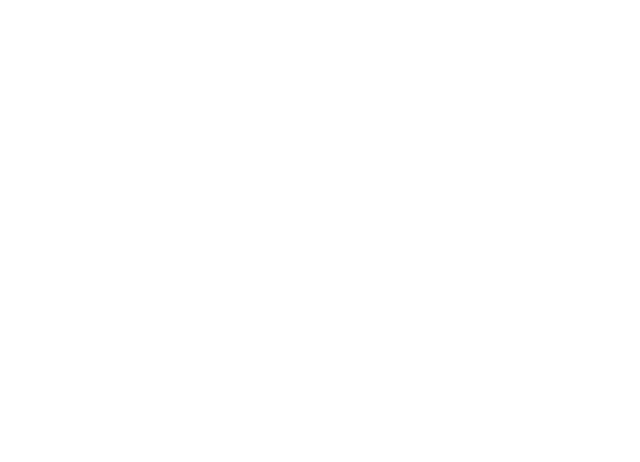
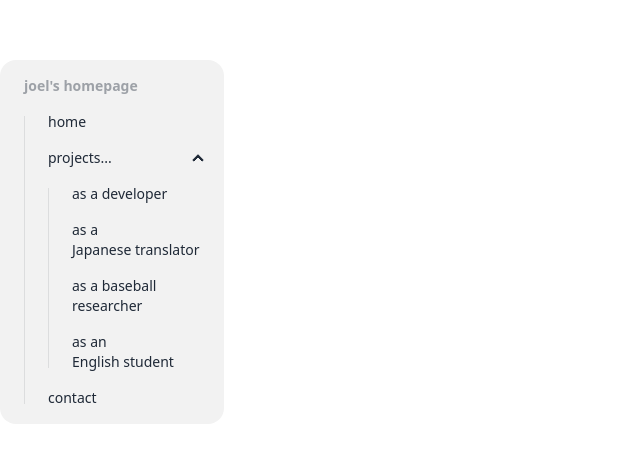
Before and after one commit to mizotii/mizotii.github.io, a Svelte app: page / in a window 1280 px wide. Shown: the part 158-620 px from the top of the page, without its empty margins (0-640 px from the left). Built offline with nearby package versions, Linux system fonts and the light colour scheme.

Commit message:
implement theme toggler, accomodate all routes

```diff
--- a/src/App.svelte
+++ b/src/App.svelte
@@ -1,12 +1,80 @@
 <script>
     import { Router, Link, Route } from 'svelte-routing';
+    import ToggleTheme from './lib/ToggleTheme.svelte';
+
+    // pages
+    import Contact from './lib/Contact.svelte';
     import Home from './lib/Home.svelte';
-    import Projects from './lib/Projects.svelte';
+
+    // projects
+    import Project from './lib/Project.svelte';
+    import Development from './lib/projects/Development.svelte';
+    import Japanese from './lib/projects/Japanese.svelte';
+    import Baseball from './lib/projects/Baseball.svelte';
+    import English from './lib/projects/English.svelte';
 
     export let url = '';
 </script>
 
+<Router {url}>
+    <nav>
+        <ul class='menu bg-base-200 w-56 rounded-box'>
+            <li>
+                <h2 class='menu-title'>joel's homepage</h2>
+                <ul>
+                    <li><Link to='/'>home</Link></li>
+                    <li>
+                        <details open>
+                            <summary>projects...</summary>
+                            <ul>
+                                <li><Link to='/projects/dev'>as a developer</Link></li>
+                                <li><Link to='/projects/japanese'>as a Japanese translator</Link></li>
+                                <li><Link to='/projects/baseball'>as a baseball researcher</Link></li>
+                                <li><Link to='/projects/english'>as an English student</Link></li>
+                            </ul>
+                        </details>
+                    </li>
+                    <li><Link to='/contact'>contact</Link></li>
+                </ul>
+            </li>
+        </ul>
+    </nav>
 
+    <div>
+        <Route path='/projects/:type' component={Project} let:params>
+            <Project type='{params.type}' />
+        </Route>
+        <Route path='/contact' component={Contact} />
+        <Route path='/' component={Home} />
+    </div>
+</Router>
+
+<main>
+    <footer>
+        <toggle>
+            <ToggleTheme />
+        </toggle>
+    </footer>
+</main>
 
 <style>
+    nav {
+        position: absolute;
+        top: 50%;
+        transform: translateY(-50%);
+    }
+
+    footer {
+        position: absolute;
+        width: 100%;
+        height: 48px;
+        bottom: 0px;
+    }
+
+    toggle {
+        position: absolute;
+        right: 12px;
+        top: 50%;
+        transform: translateY(-50%);
+    }
 </style>
```
